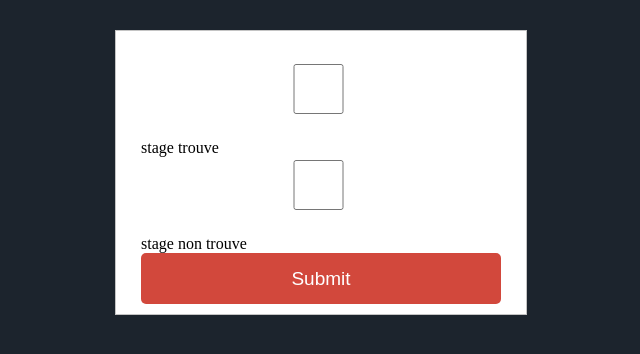
After one commit to Jordan-Argyropoulos/GestionDeStages, a PHP site: page /liste_etudiant.html in a window 1280 px wide. The commit adds this page. Shown: the top 354 px of the page, without its empty margins (319-959 px from the left). Run offline with PHP 8.4, Linux system fonts and the light colour scheme.

Commit message:
06-06-21 modif

```diff
--- /dev/null
+++ b/liste_etudiant.html
@@ -0,0 +1,18 @@
+<!doctype html>
+<html>
+	<head>
+		<title></title>
+		<link rel="stylesheet" href="style.css" />
+	</head>
+	<body>
+
+<form class="box" action="./php/lieu_stage.php">
+    <input type="checkbox" class="box-input" name="stage"  > stage trouve </input>
+    <input type="checkbox" class="box-input" name="stage" > stage non trouve </input>
+   <input type="submit" name="valider" class="box-button" />
+</form>
+
+
+
+	</body>
+</html>
--- a/php/liste_etudiants.php
+++ b/php/liste_etudiants.php
@@ -13,7 +13,7 @@ catch (PDOException $error ) {
    echo $message; die();
 }
 
-$sql = 'SELECT email_etudiant, nom_etudiant, prenom_etudiant, stage FROM etudiants';
+$sql = 'SELECT email_etudiant, nom_etudiant, prenom_etudiant, stage FROM etudiants ORDER BY nom_etudiant';
 
     print "<table>";
     print "<th>Email</th>";
--- a/style.css
+++ b/style.css
@@ -1,4 +1,4 @@
-  .body {
+body {
   background: #1c242d;
 }
 .box {
```
Also changed, not shown: index.php (+4 -4 lines). Lines whose indentation alone changed are shown as unchanged.
